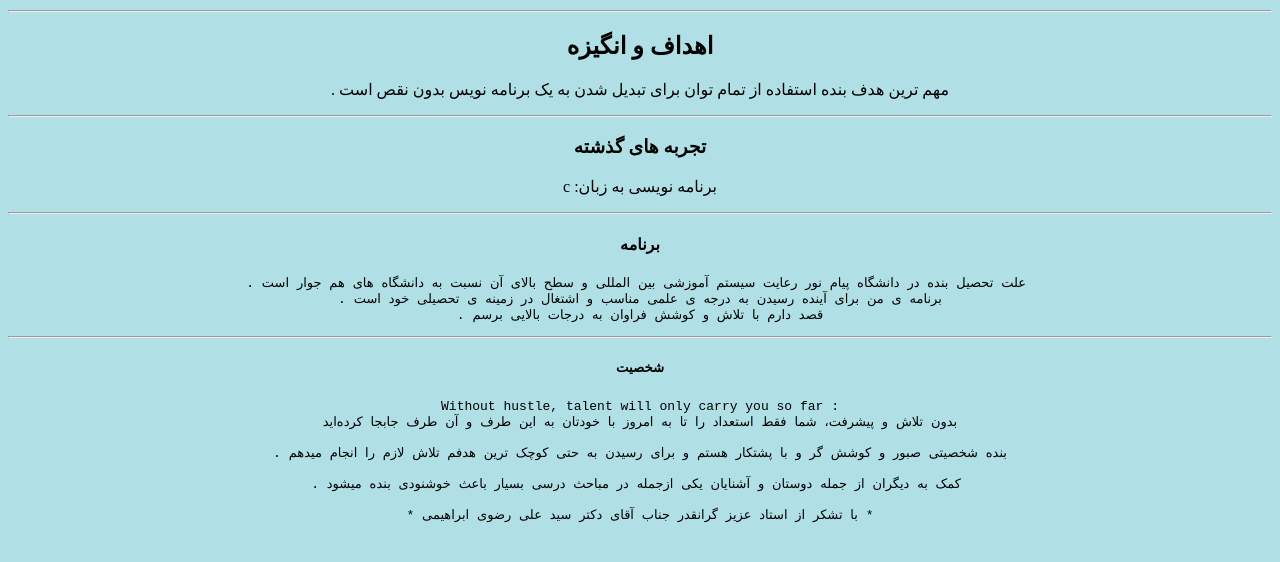
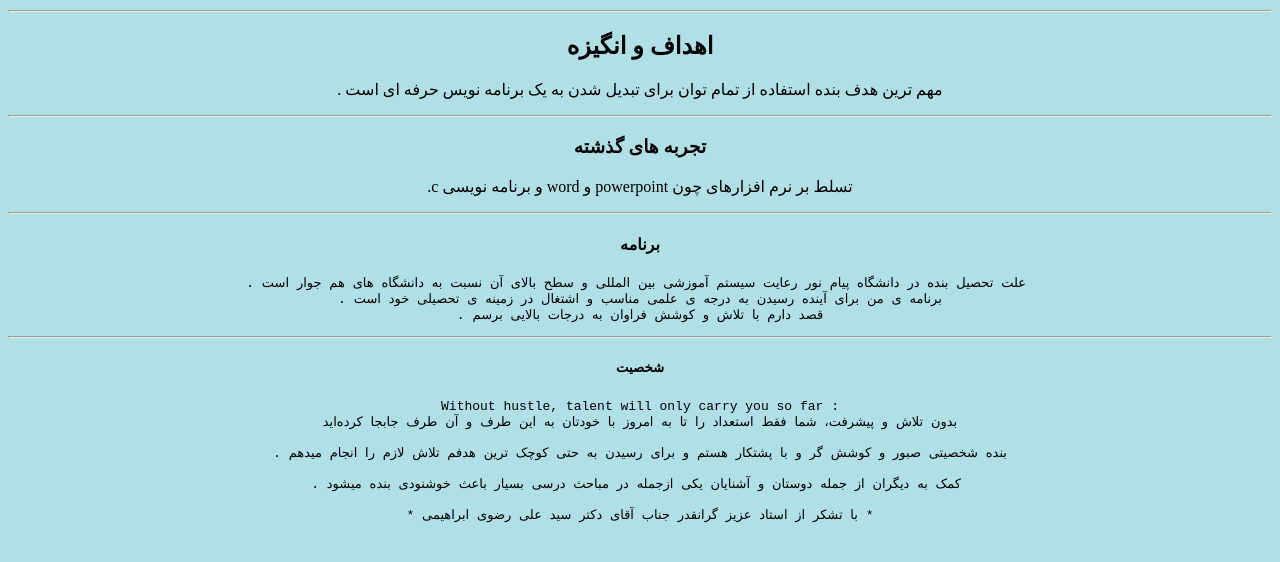
Before and after one commit to fatemehrashidi/SOP, a plain HTML site: page index.html in a window 1280 px wide. Shown: the part 118-680 px from the top of the page. Drawn offline with Linux system fonts and the light colour scheme.

Commit message:
Update index.html

```diff
--- a/index.html
+++ b/index.html
@@ -18,12 +18,12 @@
 <hr>
 
 <h2 style="text-align:center;">اهداف و انگیزه</h2>
-<p style="text-align:center;"> . مهم ترین هدف بنده استفاده از تمام توان برای تبدیل شدن به یک برنامه نویس بدون نقص است
+<p style="text-align:center;"> . مهم ترین هدف بنده استفاده از تمام توان برای تبدیل شدن به یک برنامه نویس حرفه ای است
 
 <hr>
 
 <h3 style="text-align:center;">تجربه های گذشته</h3>
-<p style="text-align:center;"> c :برنامه نویسی به زبان   <p>
+<p style="text-align:center;">  .c و برنامه نویسی word و powerpoint تسلط بر نرم افزارهای چون <p>
 
 <hr>
 
```
